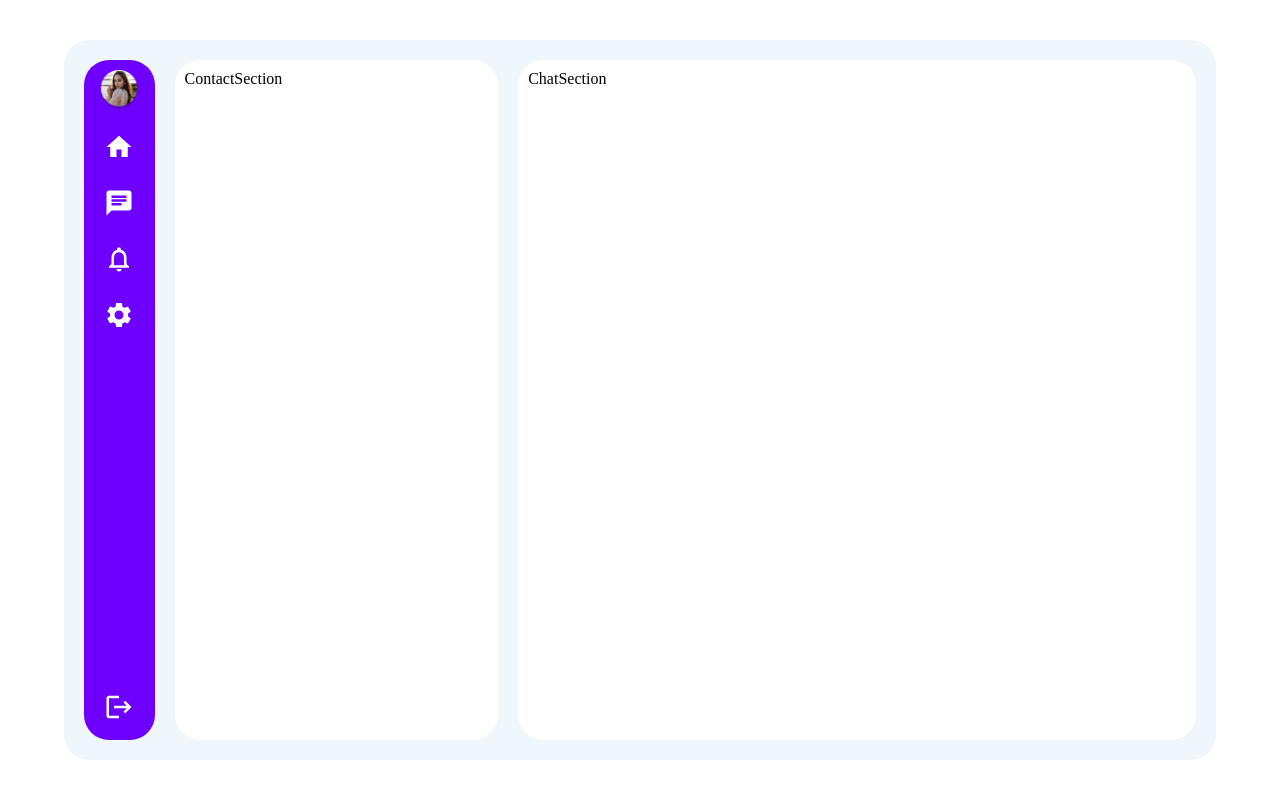
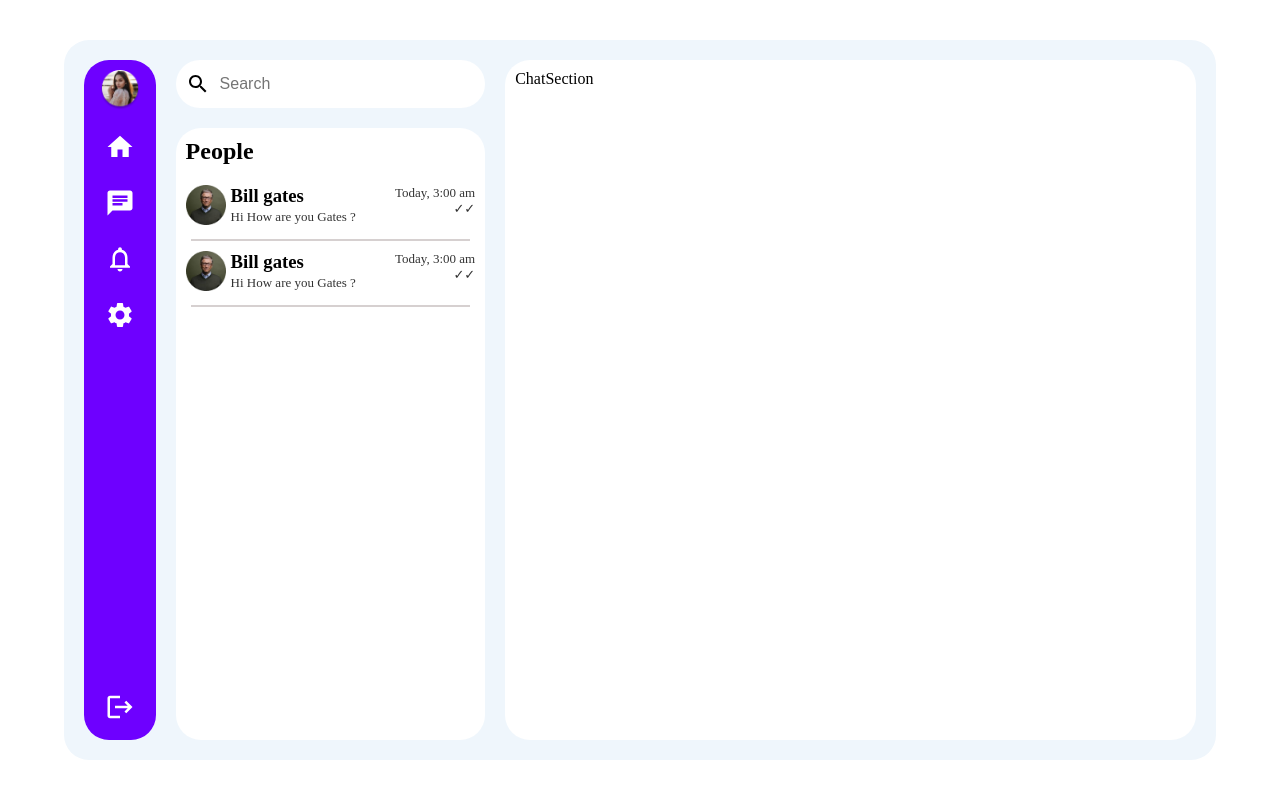
Before and after one commit to Sourabh-Choudhary7/Chat-App, a React (Vite) app in the folder frontend/: page / in a window 1280 px wide. Built offline with nearby package versions, Linux system fonts and the light colour scheme.

Commit message:
added contact list design

```diff
--- a/frontend/src/App.css
+++ b/frontend/src/App.css
@@ -24,9 +24,6 @@
 
 .contact-section {
     flex: 0.3;
-    border-radius: 25px;
-    background-color: #FFFFFF;
-    padding: 10px;
 }
 
 .chat-section {
@@ -50,3 +47,67 @@
     align-items: center;
     gap: 10px;
 }
+
+/* ...... End of sideBar ...... */
+
+/* Contact section */
+.contact-section {
+    display: flex;
+    flex-direction: column;
+    gap: 20px;
+}
+
+.search-bar {
+    display: flex;
+    border-radius: 25px;
+    background-color: #FFFFFF;
+    padding: 10px;
+    align-items: center;
+}
+
+.search-input-box {
+    width: 100%;
+    padding: 5px 10px;
+    font-size: 16px;
+    border: none;
+    outline: none;
+}
+
+.contact-list {
+    flex: auto;
+    border-radius: 25px;
+    background-color: #FFFFFF;
+    /* padding: 10px; */
+}
+.contact-list .wrapper {
+    display: flex;
+    justify-content: space-between;
+    cursor: pointer;
+    padding: 10px;
+}
+.contact-list .wrapper:hover {
+    background-color: #d6d0d0a9;
+    border-radius: 20px;
+}
+.contact-list-information {
+    display: flex;
+    gap: 5px;
+}
+
+.contact-information span, .contact-timestamp-read p {
+    font-size: 13px;
+    color: black;
+    opacity: 80%;
+}
+
+.contact-timestamp-read {
+    display: flex;
+    flex-direction: column;
+    align-items: end;
+}
+
+hr {
+    width: 90%;
+    border: 1px solid #d6d0d0;
+    margin: 0 auto;
+}
--- a/frontend/src/components/MainContainerComponents/ContactSection.jsx
+++ b/frontend/src/components/MainContainerComponents/ContactSection.jsx
@@ -1,8 +1,54 @@
 import React from 'react'
+import SearchIcon from '@mui/icons-material/Search';
+import contactListImage from '../../assets/BillGates.png'
 
 const ContactSection = () => {
   return (
-    <div className='contact-section'>ContactSection</div>
+    <div className='contact-section'>
+      <div className="search-bar">
+        <SearchIcon />
+        <input type="text" name="search" id="search" placeholder="Search" className='search-input-box' />
+      </div>
+      <div className="contact-list">
+        <h2 style={{ margin: '10px' }} >People</h2>
+        <div className="wrapper-parent">
+          <div className="wrapper">
+            <div className="contact-list-information">
+              <div className="contact-list-image">
+                <img src={contactListImage} alt="Contact list image" height={40} width={40} />
+              </div>
+              <div className="contact-information">
+                <div className="contact-name"><h3>Bill gates</h3></div>
+                <div className="contact-last-message"><span>Hi How are you Gates ?</span></div>
+              </div>
+            </div>
+            <div className="contact-timestamp-read">
+              <div className="timestamp"><p>Today, 3:00 am</p></div>
+              <div className="read"><p>✓✓</p></div>
+            </div>
+          </div>
+          <hr />
+        </div>
+        <div className="wrapper-parent">
+          <div className="wrapper">
+            <div className="contact-list-information">
+              <div className="contact-list-image">
+                <img src={contactListImage} alt="Contact list image" height={40} width={40} />
+              </div>
+              <div className="contact-information">
+                <div className="contact-name"><h3>Bill gates</h3></div>
+                <div className="contact-last-message"><span>Hi How are you Gates ?</span></div>
+              </div>
+            </div>
+            <div className="contact-timestamp-read">
+              <div className="timestamp"><p>Today, 3:00 am</p></div>
+              <div className="read"><p>✓✓</p></div>
+            </div>
+          </div>
+          <hr />
+        </div>
+      </div>
+    </div>
   )
 }
 
```
Also changed, not shown: frontend/src/assets/BillGates.png (added).
